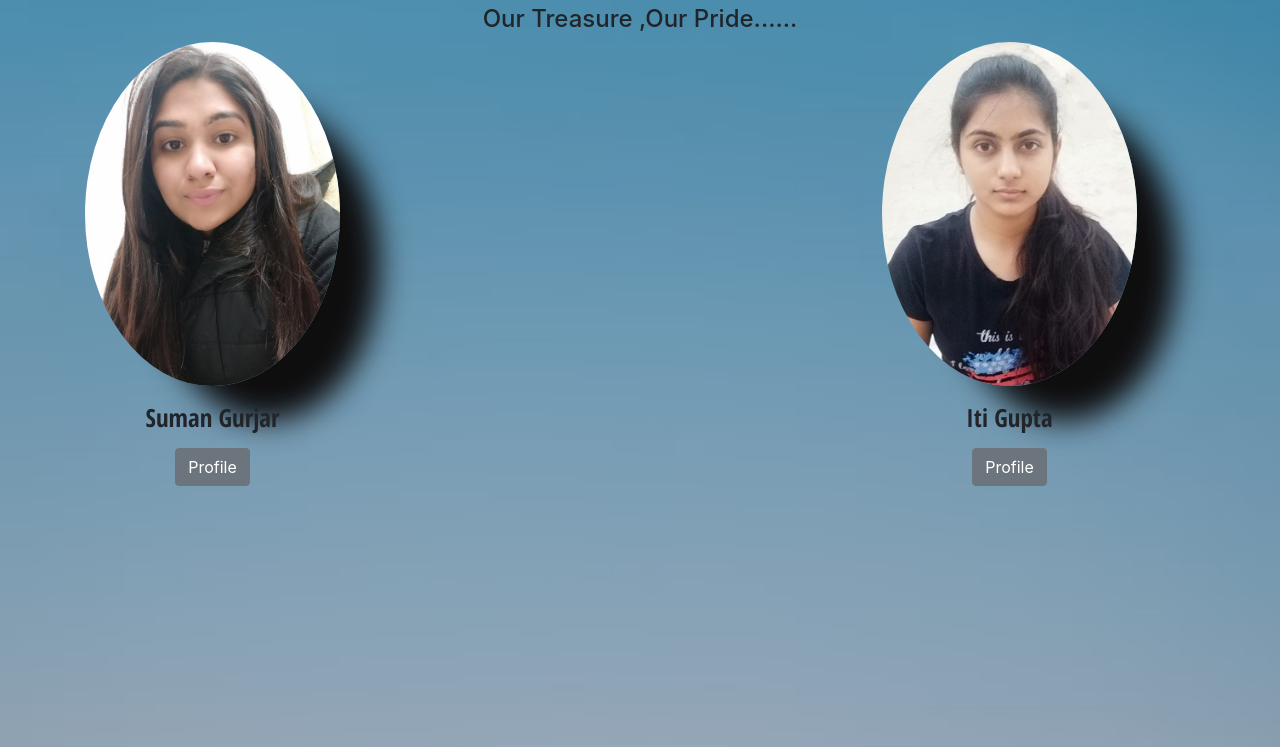
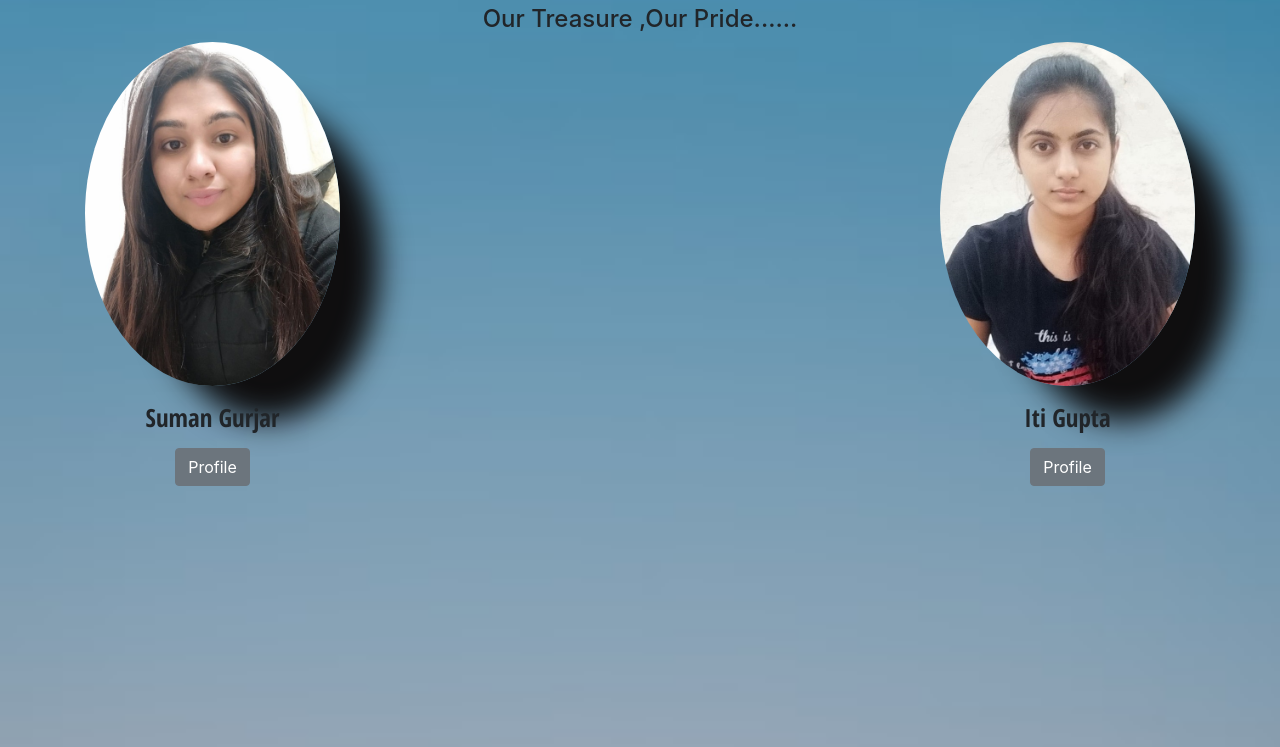
Before and after one commit to iti-hub/BBR_Dashboard, a plain HTML site: page index.html in a window 1280 px wide. Shown: the part 51-798 px from the top of the page. Drawn offline with nearby package versions, Linux system fonts and the light colour scheme.

Commit message:
Update index.html

```diff
--- a/index.html
+++ b/index.html
@@ -19,7 +19,7 @@
           <h2 class="my-3 h2" style="text-align: center;font-family: 'Open Sans Condensed', sans-serif;font-size:25px;, sans-serif;">Suman Gurjar </h2>
           <a href="profilesuman.html" class="btn btn-secondary" style="text-align: : center; ">Profile</a>
         </div>
-        <span style="width: 40vw;">
+        <span style="width: 50%;">
         </span>
         <div class="col-lg-3 col-md-6 col-sm-6 block">
           <img class="rounded-circle " alt="100x100" src="guptaiti.jpg" style="width: 100%" >
```
